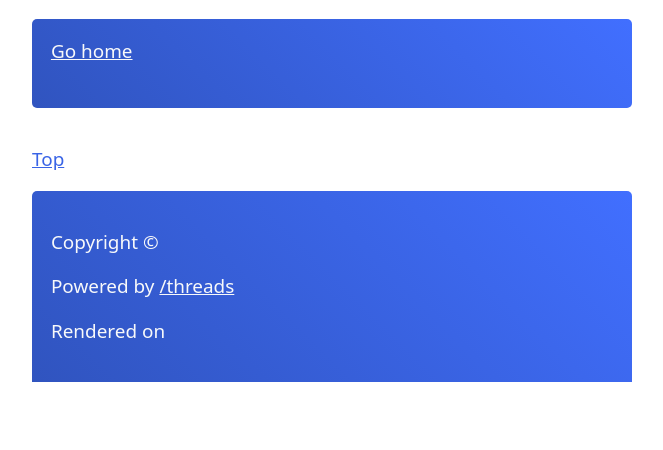
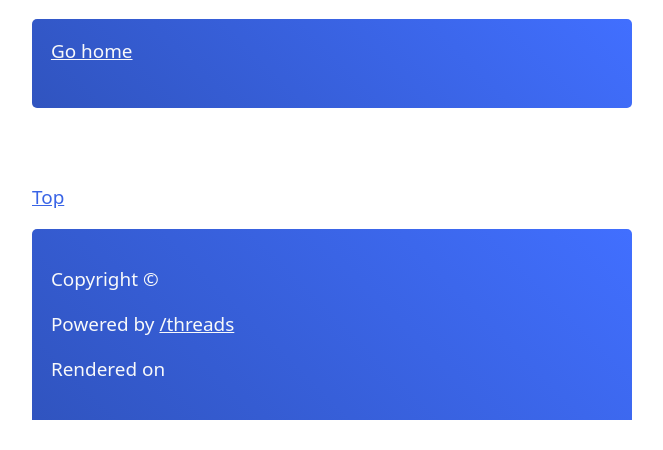
Before and after one commit to ayoayco/threads, a Python web app: template templates/threads.html in a window 1280 px wide. Shown: the top 450 px of the page, without its empty margins (308-971 px from the left). Run offline with Jinja, Linux system fonts and the light colour scheme; the template is opened without the code that fills it, so the values that code supplies are empty; some libraries are stand-ins or nearby versions.

Commit message:
style: adjust spacing

```diff
--- a/templates/threads.html
+++ b/templates/threads.html
@@ -62,6 +62,11 @@
         border-bottom-right-radius: 0;
       }
 
+      main {
+        display: grid;
+        gap: 1em;
+      }
+
       main.home {
         & .back {
           display: none
@@ -89,13 +94,14 @@
       ul {
         list-style: none;
         padding-left: 0;
+        display: grid;
+        gap: 1em;
       }
 
       .card {
+        grid-template-columns: 55px auto;
         display: grid;
-        grid-template-columns: 55px auto;
         gap: 5px;
-        padding-bottom: 1em;
       }
 
       .card_content {
@@ -146,7 +152,7 @@
           }
 
           & p {
-            margin-bottom: 0.5em;
+            margin-bottom: 1em;
           }
         }
 
```
